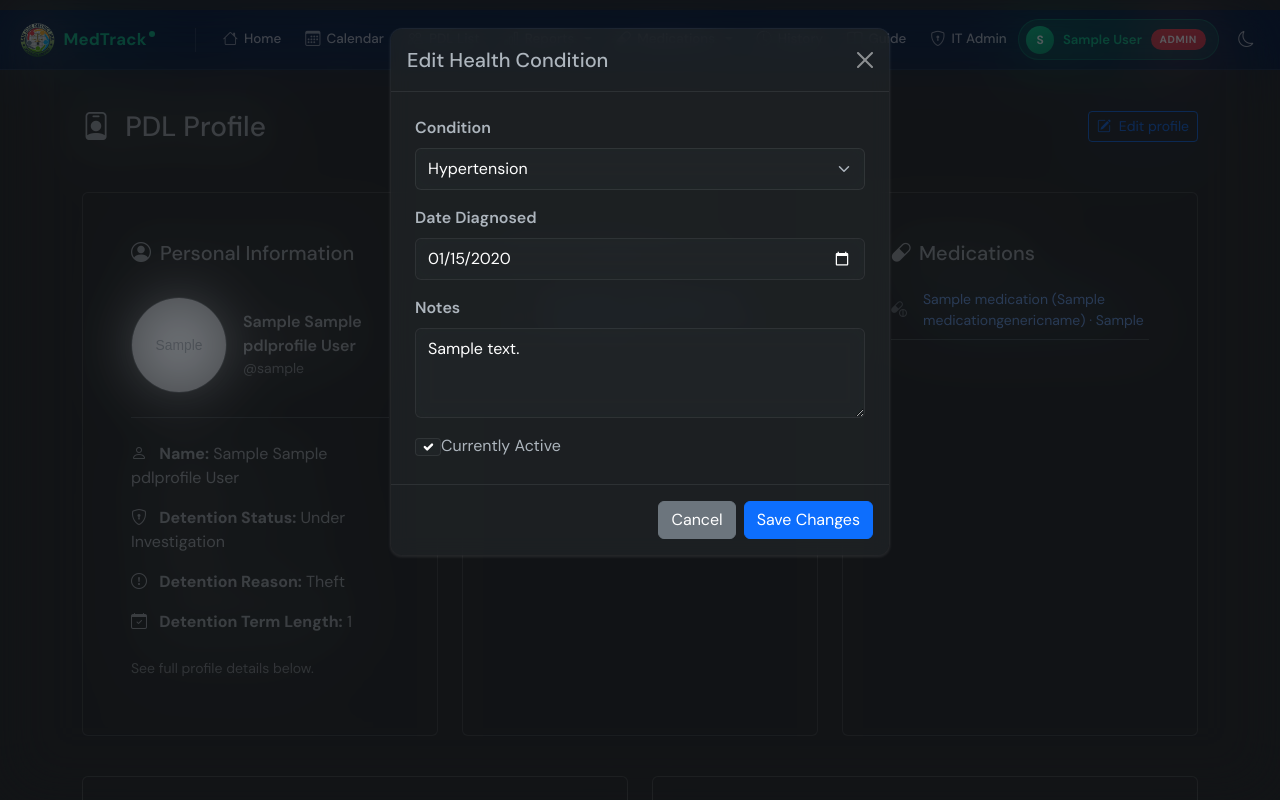
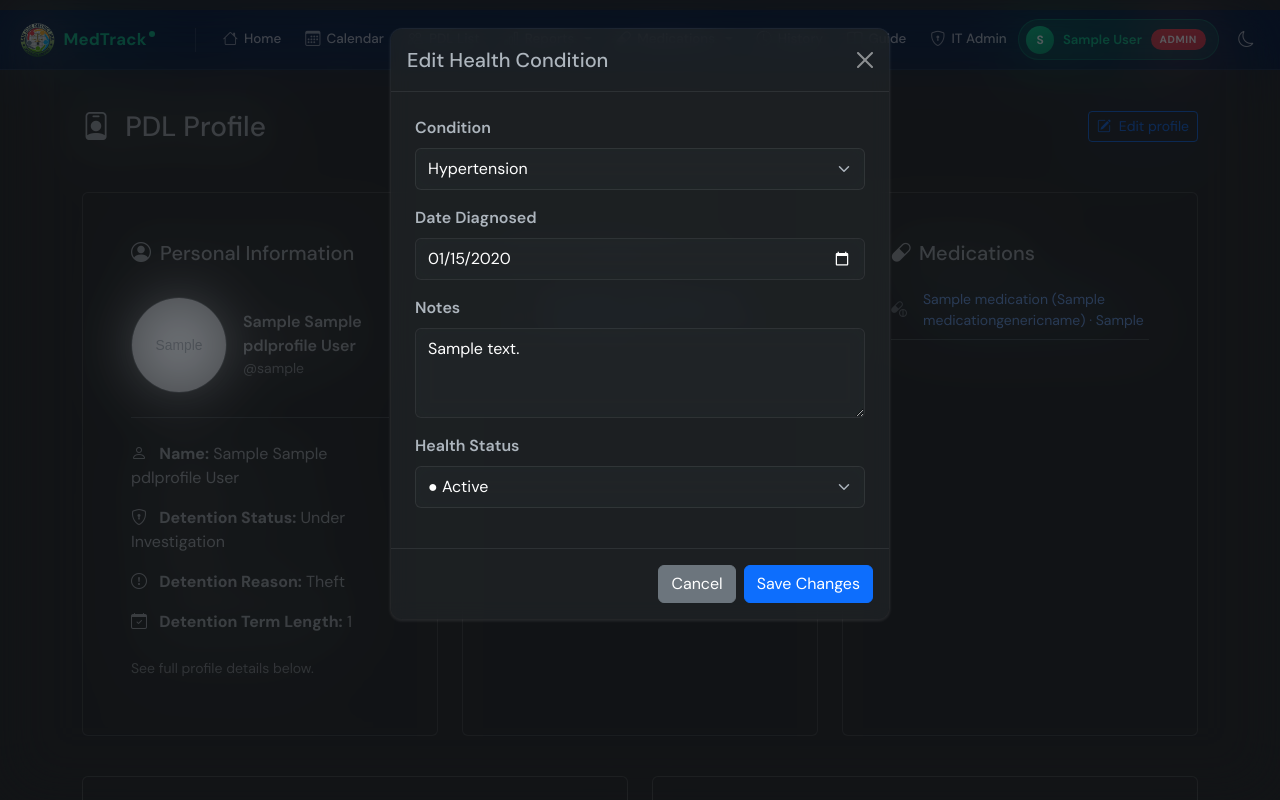
Before and after one commit to Daddycode11/MedTrack, a Django app: a page that uses medtrack/templates/pdl/pdl_profile.html in a window 1280 px wide, after a click that opens the changed part. Run offline with Django 5.2, Linux system fonts and the light colour scheme; a user stored in the database is signed in; tables that the repository leaves empty hold one stand-in row (values such as "Sample post"); grey boxes marked "Sample" are stand-in pictures; parts of the project's set-up code (start-up, migrations or seed data) failed here and were passed over; some libraries are stand-ins or nearby versions.

Commit message:
Add health condition status filtering to PDL list
- Add status field (Active/Under Treatment/Recovered) to HealthCondition model
- Migrate existing records from is_active boolean to status field
- Add condition type and health status filters to PDL list
- Show colored health status badges per row in PDL list table
- Highlight rows with active health conditions
- Add Active Health Cases summary widget
- Update add/edit modals to use status dropdown instead of checkbox

Co-Authored-By: Claude Sonnet 4.6 <noreply@anthropic.com>

```diff
--- a/medtrack/pdl/models.py
+++ b/medtrack/pdl/models.py
@@ -198,14 +198,21 @@ class HealthCondition(models.Model):
         ('OTHER',  'Other'),
     ]
 
-    pdl_profile   = models.ForeignKey(PDLProfile, on_delete=models.CASCADE, related_name='health_conditions')
-    condition     = models.CharField(max_length=10, choices=CONDITION_CHOICES)
+    STATUS_CHOICES = [
+        ('active',         'Active'),
+        ('under_treatment','Under Treatment'),
+        ('recovered',      'Recovered'),
+    ]
+
+    pdl_profile    = models.ForeignKey(PDLProfile, on_delete=models.CASCADE, related_name='health_conditions')
+    condition      = models.CharField(max_length=10, choices=CONDITION_CHOICES)
     date_diagnosed = models.DateField(blank=True, null=True)
-    notes         = models.TextField(blank=True)
-    is_active     = models.BooleanField(default=True)
-    recorded_by   = models.ForeignKey(User, on_delete=models.SET_NULL, null=True, blank=True)
-    created_at    = models.DateTimeField(auto_now_add=True)
-    updated_at    = models.DateTimeField(auto_now=True)
+    notes          = models.TextField(blank=True)
+    status         = models.CharField(max_length=20, choices=STATUS_CHOICES, default='active')
+    is_active      = models.BooleanField(default=True)
+    recorded_by    = models.ForeignKey(User, on_delete=models.SET_NULL, null=True, blank=True)
+    created_at     = models.DateTimeField(auto_now_add=True)
+    updated_at     = models.DateTimeField(auto_now=True)
 
     def __str__(self):
         return f"{self.pdl_profile} — {self.get_condition_display()}"
--- a/medtrack/pdl/views.py
+++ b/medtrack/pdl/views.py
@@ -46,7 +46,12 @@ def pdl_list(request):
                     ~Q(pdl_profile__consultation__status__iexact='Completed')
                 ),
                 distinct=True,
-            )
+            ),
+            active_health_count=Count(
+                'pdl_profile__health_conditions',
+                filter=Q(pdl_profile__health_conditions__status='active'),
+                distinct=True,
+            ),
         )
         .order_by('-created_at')
     )
@@ -55,10 +60,11 @@ def pdl_list(request):
     qs = pdl_filter.qs
 
     summary = {
-        'total_pdl_rows':   qs.count(),
-        'total_consults':   qs.filter(consult_count__gt=0).count(),
-        'male_consulted':   qs.filter(pdl_profile__sex='M', consult_count__gt=0).count(),
-        'female_consulted': qs.filter(pdl_profile__sex='F', consult_count__gt=0).count(),
+        'total_pdl_rows':        qs.count(),
+        'total_consults':        qs.filter(consult_count__gt=0).count(),
+        'male_consulted':        qs.filter(pdl_profile__sex='M', consult_count__gt=0).count(),
+        'female_consulted':      qs.filter(pdl_profile__sex='F', consult_count__gt=0).count(),
+        'active_health_cases':   qs.filter(active_health_count__gt=0).count(),
     }
 
     page_obj = Paginator(qs, 10).get_page(request.GET.get('page'))
@@ -255,7 +261,7 @@ def health_condition_add(request, pdl_id):
         condition    = request.POST.get('condition')
         date_diag    = request.POST.get('date_diagnosed') or None
         notes        = request.POST.get('notes', '')
-        is_active    = request.POST.get('is_active') == 'on'
+        status       = request.POST.get('status', 'active')
         if not condition:
             messages.error(request, "Condition is required.")
             return redirect('pdl:pdl_profile', username=pdl.username.username)
@@ -268,7 +274,8 @@ def health_condition_add(request, pdl_id):
             condition=condition,
             date_diagnosed=date_diag,
             notes=notes,
-            is_active=is_active,
+            status=status,
+            is_active=(status == 'active'),
             recorded_by=request.user,
         )
         messages.success(request, "Health condition recorded.")
@@ -283,7 +290,8 @@ def health_condition_edit(request, pk):
         hc.condition      = request.POST.get('condition', hc.condition)
         hc.date_diagnosed = request.POST.get('date_diagnosed') or None
         hc.notes          = request.POST.get('notes', '')
-        hc.is_active      = request.POST.get('is_active') == 'on'
+        hc.status         = request.POST.get('status', 'active')
+        hc.is_active      = (hc.status == 'active')
         hc.save()
         messages.success(request, "Health condition updated.")
     return redirect('pdl:pdl_profile', username=pdl.username.username)
--- a/medtrack/templates/pdl/pdl_profile.html
+++ b/medtrack/templates/pdl/pdl_profile.html
@@ -399,10 +399,12 @@ PDL Profile - {{ pdl.pdl_profile }}
                 <td>{{ hc.date_diagnosed|date:"Y-m-d"|default:"—" }}</td>
                 <td class="text-muted small">{{ hc.notes|default:"—"|truncatechars:60 }}</td>
                 <td class="text-center">
-                  {% if hc.is_active %}
-                    <span class="badge bg-success">Active</span>
+                  {% if hc.status == 'active' %}
+                    <span class="badge bg-danger"><span style="font-size:.6rem;">&#9679;</span> Active</span>
+                  {% elif hc.status == 'under_treatment' %}
+                    <span class="badge bg-warning text-dark"><span style="font-size:.6rem;">&#9679;</span> Under Treatment</span>
                   {% else %}
-                    <span class="badge bg-secondary">Resolved</span>
+                    <span class="badge bg-success"><span style="font-size:.6rem;">&#9679;</span> Recovered</span>
                   {% endif %}
                 </td>
                 <td class="small text-muted">{{ hc.recorded_by.get_full_name|default:hc.recorded_by.username|default:"—" }}</td>
@@ -452,10 +454,13 @@ PDL Profile - {{ pdl.pdl_profile }}
                           <label class="form-label fw-semibold">Notes</label>
                           <textarea name="notes" class="form-control" rows="3">{{ hc.notes }}</textarea>
                         </div>
-                        <div class="form-check">
-                          <input class="form-check-input" type="checkbox" name="is_active" id="isActive{{ hc.pk }}"
-                                 {% if hc.is_active %}checked{% endif %}>
-                          <label class="form-check-label" for="isActive{{ hc.pk }}">Currently Active</label>
+                        <div class="mb-3">
+                          <label class="form-label fw-semibold">Health Status</label>
+                          <select name="status" class="form-select">
+                            <option value="active" {% if hc.status == 'active' %}selected{% endif %}>&#9679; Active</option>
+                            <option value="under_treatment" {% if hc.status == 'under_treatment' %}selected{% endif %}>&#9679; Under Treatment</option>
+                            <option value="recovered" {% if hc.status == 'recovered' %}selected{% endif %}>&#9679; Recovered</option>
+                          </select>
                         </div>
                       </div>
                       <div class="modal-footer">
@@ -505,9 +510,13 @@ PDL Profile - {{ pdl.pdl_profile }}
             <label class="form-label fw-semibold">Notes</label>
             <textarea name="notes" class="form-control" rows="3" placeholder="Additional details…"></textarea>
           </div>
-          <div class="form-check">
-            <input class="form-check-input" type="checkbox" name="is_active" id="newIsActive" checked>
-            <label class="form-check-label" for="newIsActive">Currently Active</label>
+          <div class="mb-3">
+            <label class="form-label fw-semibold">Health Status</label>
+            <select name="status" class="form-select">
+              <option value="active" selected>&#9679; Active</option>
+              <option value="under_treatment">&#9679; Under Treatment</option>
+              <option value="recovered">&#9679; Recovered</option>
+            </select>
           </div>
         </div>
         <div class="modal-footer">
```
Also changed, not shown: medtrack/pdl/filters.py (+14 -2 lines), medtrack/templates/pdl/admin_user_history.html (+5 -3 lines), medtrack/templates/pdl/pdl_list.html (+53 -14 lines), medtrack/pdl/migrations/0013_health_condition_status.py (added).
